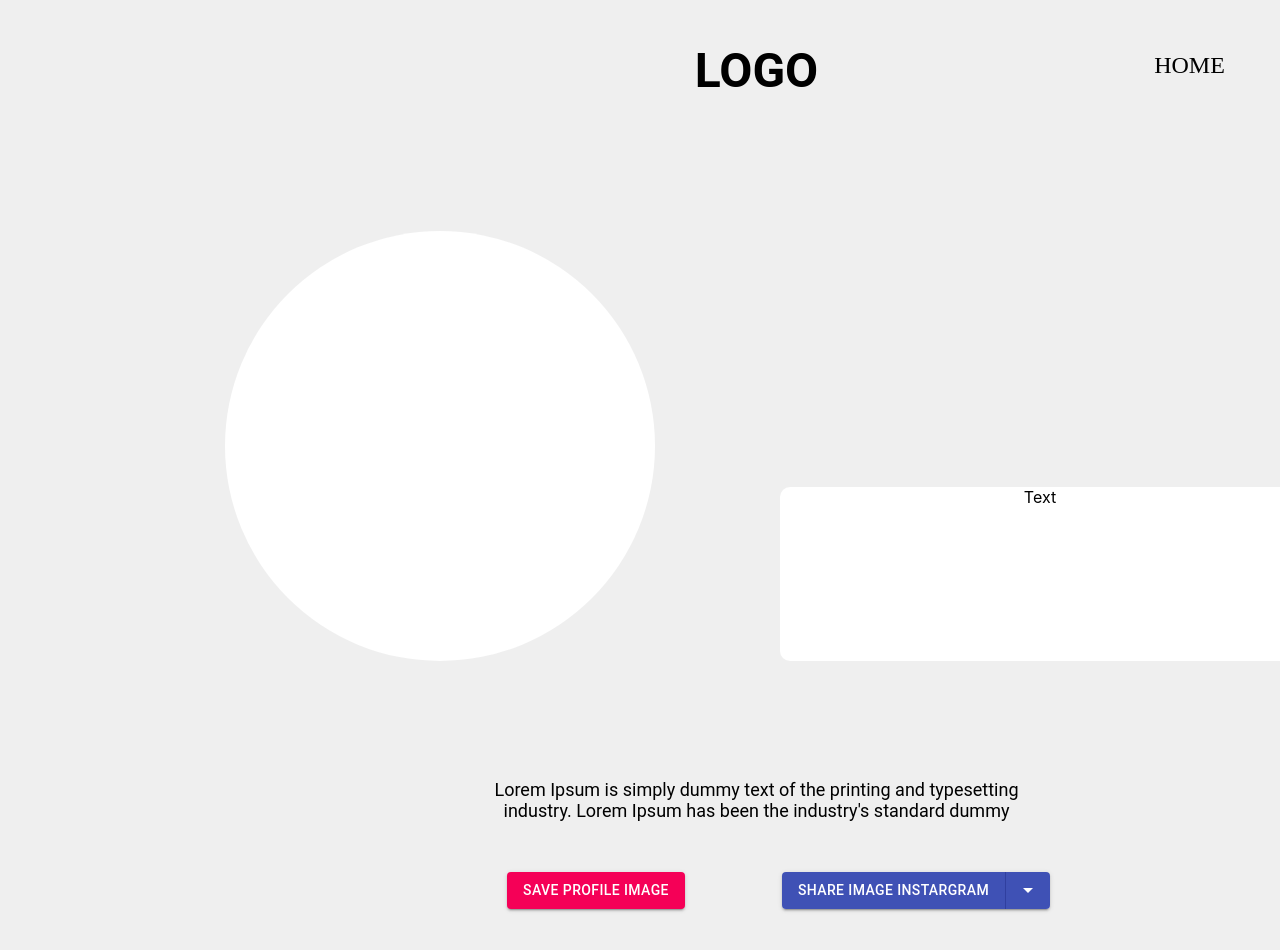
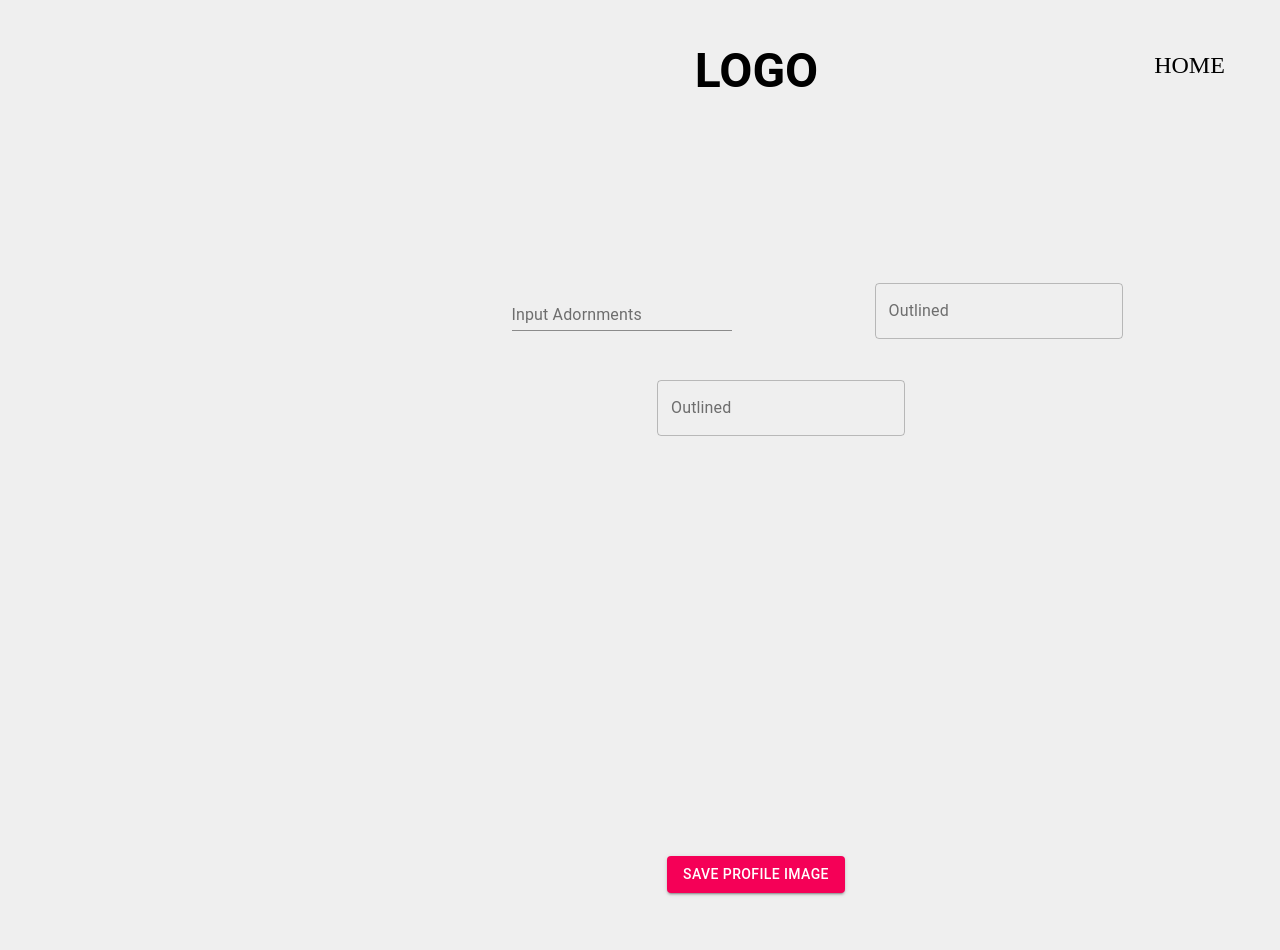
Before and after one commit to wewaaa/wewaa, a React (Create React App) app in the folder frontend/: page / in a window 1280 px wide. Shown: the top 950 px of the page. Built offline with nearby package versions, Linux system fonts and the light colour scheme.

Commit message:
refactor : for test SignPage

```diff
--- a/frontend/src/App.js
+++ b/frontend/src/App.js
@@ -1,8 +1,9 @@
 import './App.css';
 import UploadPage from  './pages/UploadPage';
+import SignPage from './pages/SignPage';
 function App() {
   return (
-    <UploadPage/>
+    <SignPage/>
   );
 }
 
```
